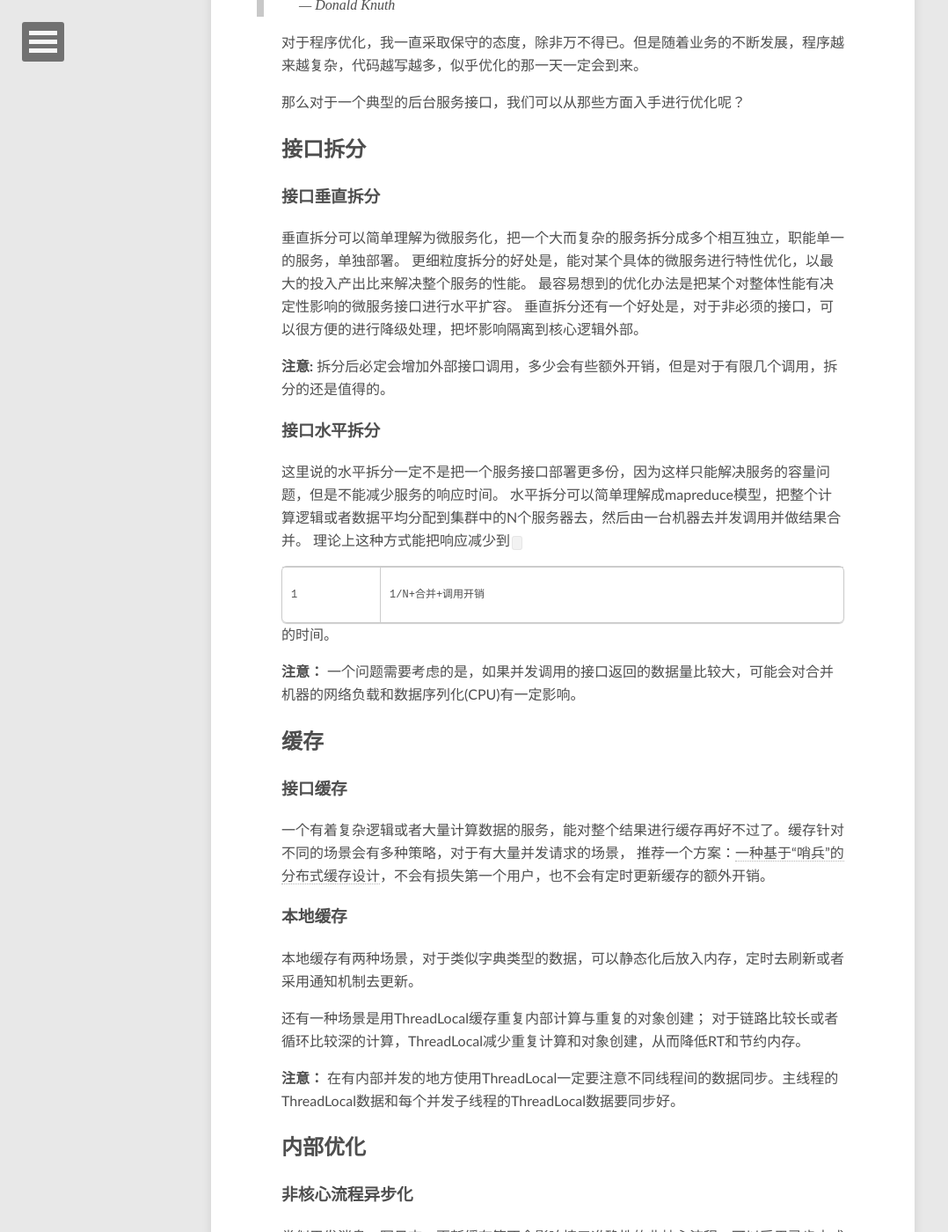
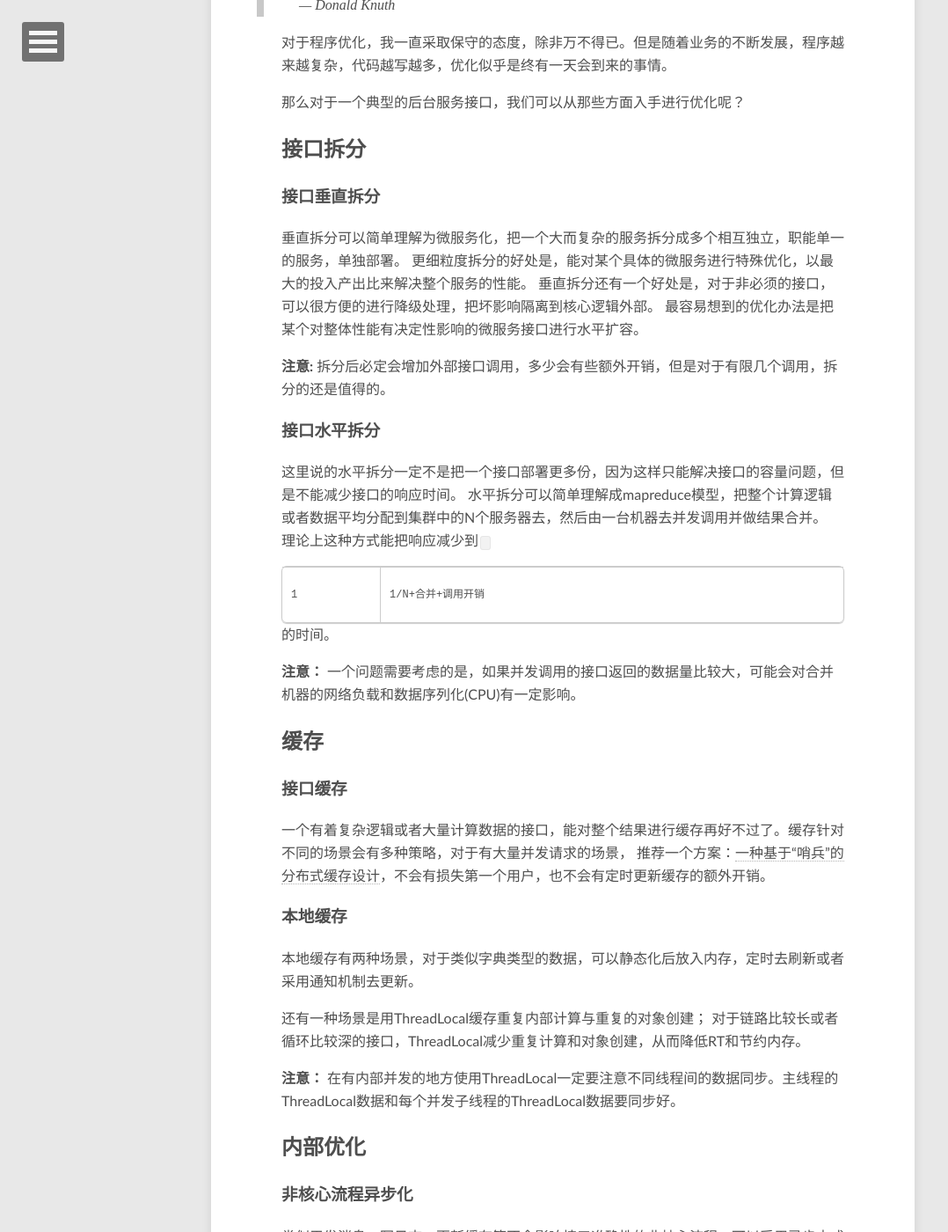
Before and after one commit to lichengwu/lichengwu.github.com, a Jekyll site: the page built from _posts/optimization/2016-03-12-how-to-reduce-the-computational-response-time.md, in a window 1280 px wide and 1400 px high, scrolled down 356 px. Shown: the whole window at 88% size, without its empty margins (0-1078 px from the left). Built offline with Jekyll 4.4.1, drawn with Linux system fonts in a browser that asks for light colours; comment, search, counter and statistics services are not loaded; some of the changed text lies outside the part shown.

Commit message:
Update 2016-03-12-how-to-reduce-the-computational-response-time.md

```diff
--- a/_posts/optimization/2016-03-12-how-to-reduce-the-computational-response-time.md
+++ b/_posts/optimization/2016-03-12-how-to-reduce-the-computational-response-time.md
@@ -11,7 +11,7 @@ tags: [优化,计算,响应]
 >
 >   　                                       --- Donald Knuth
 
-对于程序优化，我一直采取保守的态度，除非万不得已。但是随着业务的不断发展，程序越来越复杂，代码越写越多，似乎优化的那一天一定会到来。
+对于程序优化，我一直采取保守的态度，除非万不得已。但是随着业务的不断发展，程序越来越复杂，代码越写越多，优化似乎是终有一天会到来的事情。
 
 那么对于一个典型的后台服务接口，我们可以从那些方面入手进行优化呢？
 
@@ -20,15 +20,16 @@ tags: [优化,计算,响应]
 ### 接口垂直拆分
 
 垂直拆分可以简单理解为微服务化，把一个大而复杂的服务拆分成多个相互独立，职能单一的服务，单独部署。
-更细粒度拆分的好处是，能对某个具体的微服务进行特性优化，以最大的投入产出比来解决整个服务的性能。
+更细粒度拆分的好处是，能对某个具体的微服务进行特殊优化，以最大的投入产出比来解决整个服务的性能。
+垂直拆分还有一个好处是，对于非必须的接口，可以很方便的进行降级处理，把坏影响隔离到核心逻辑外部。
 最容易想到的优化办法是把某个对整体性能有决定性影响的微服务接口进行水平扩容。
-垂直拆分还有一个好处是，对于非必须的接口，可以很方便的进行降级处理，把坏影响隔离到核心逻辑外部。
+
 
 **注意:** 拆分后必定会增加外部接口调用，多少会有些额外开销，但是对于有限几个调用，拆分的还是值得的。
 
 ### 接口水平拆分
 
-这里说的水平拆分一定不是把一个服务接口部署更多份，因为这样只能解决服务的容量问题，但是不能减少服务的响应时间。
+这里说的水平拆分一定不是把一个接口部署更多份，因为这样只能解决接口的容量问题，但是不能减少接口的响应时间。
 水平拆分可以简单理解成mapreduce模型，把整个计算逻辑或者数据平均分配到集群中的N个服务器去，然后由一台机器去并发调用并做结果合并。
 理论上这种方式能把响应减少到`1/N+合并+调用开销`的时间。
 
@@ -37,14 +38,14 @@ tags: [优化,计算,响应]
 ## 缓存
 
 ### 接口缓存
-一个有着复杂逻辑或者大量计算数据的服务，能对整个结果进行缓存再好不过了。缓存针对不同的场景会有多种策略，对于有大量并发请求的场景，
+一个有着复杂逻辑或者大量计算数据的接口，能对整个结果进行缓存再好不过了。缓存针对不同的场景会有多种策略，对于有大量并发请求的场景，
 推荐一个方案：[一种基于“哨兵”的分布式缓存设计](http://blog.lichengwu.cn/architecture/2015/06/14/distributed-cache)，不会有损失第一个用户，也不会有定时更新缓存的额外开销。
 
 ### 本地缓存
 本地缓存有两种场景，对于类似字典类型的数据，可以静态化后放入内存，定时去刷新或者采用通知机制去更新。
 
 还有一种场景是用ThreadLocal缓存重复内部计算与重复的对象创建；
-对于链路比较长或者循环比较深的计算，ThreadLocal减少重复计算和对象创建，从而降低RT和节约内存。
+对于链路比较长或者循环比较深的接口，ThreadLocal减少重复计算和对象创建，从而降低RT和节约内存。
 
 **注意：** 在有内部并发的地方使用ThreadLocal一定要注意不同线程间的数据同步。主线程的ThreadLocal数据和每个并发子线程的ThreadLocal数据要同步好。
 
@@ -58,4 +59,4 @@ tags: [优化,计算,响应]
 这里有一个并发更新HashMap的case：[并发环境下HashMap引起full gc排查](http://blog.lichengwu.cn/java/2015/04/06/case-of-hashmap-in-concurrency)。
 
 ## 总结
-优化一定不是一蹴而就的，整个优化过程是一个`统计-->方案-->验证`的闭环，需要不断试错，不断挖掘。
+优化一定不是一蹴而就的，整个优化过程是一个`统计-->方案-->验证`的闭环，需要不断试错，不断挖掘，最终达到预期。
```
